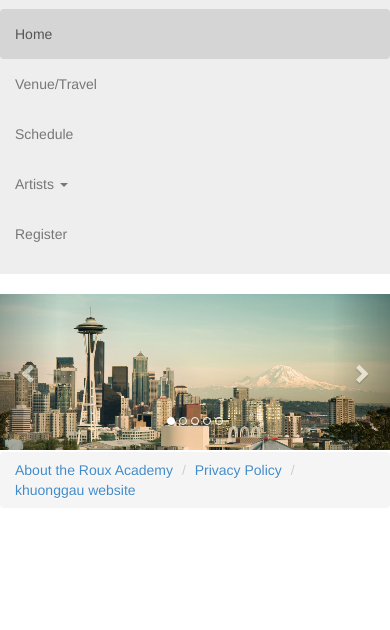
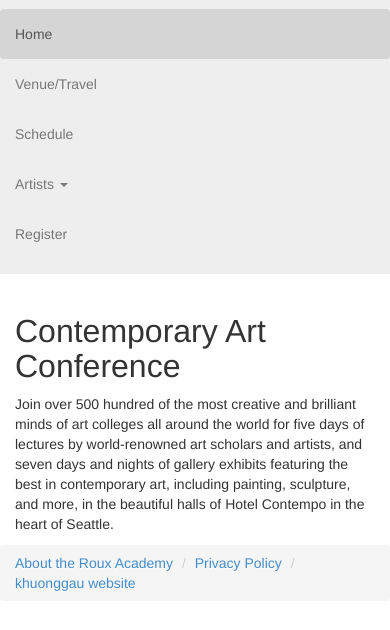
Before and after one commit to khuonggau/demo-template, a PHP site: page / in a window 390 px wide. Shown: the part 77-707 px from the top of the page. Run offline with PHP 8.4, Linux system fonts and the light colour scheme.

Commit message:
hidden some component in mobile design

```diff
--- /dev/null
+++ b/_/components/php/article-intro.php
@@ -0,0 +1,5 @@
+<article class="intro">
+	<h2>Contemporary Art Conference</h2>
+	<p>Join over 500 hundred of the most creative and brilliant minds of art colleges all around the world for five days of lectures by world-renowned art scholars and artists, and seven days and nights of gallery exhibits featuring the best in contemporary art, including painting, sculpture, and more, in the beautiful halls of Hotel Contempo in the heart of Seattle.</p>
+	<p class="hidden-sm">The Roux Academy's annual conference and exhibit is designed to foster a close-knit relationship amongst artists at various universities around the world. No matter what school you attend - if you're an art student at an accredited art school anywhere in the world, you can attend the conference. But sign up early, as this not-to-miss conference sells out quickly, and the waiting list is long. In addition, art students are encouraged to send in works from their school portfolios to be considered for hanging in the CAC exhibit halls, as well as to be selected as a Featured Artist.</p>
+</article><!-- intro -->
--- a/_/components/php/snippet-carousel.php
+++ b/_/components/php/snippet-carousel.php
@@ -1,4 +1,4 @@
-<div id="myCarousel" class="carousel slide">
+<div id="myCarousel" class="carousel hidden-sm slide">
 	<ol class="carousel-indicators">
 		<li data-target="#myCarousel" data-slide-to="0" class="active"></li>
 		<li data-target="#myCarousel" data-slide-to="1"></li>
--- a/about.php
+++ b/about.php
@@ -10,8 +10,9 @@
   <body id="about">
     <section class="container">
       <div class="content row">
+        <?php include "_/components/php/header.php"; ?>
         <section class="main col col-lg-8">
-          <?php include "_/components/php/header.php"; ?>
+
         </section><!-- main -->
         <section class="sidebar col col-lg-4">
 
--- a/artists.php
+++ b/artists.php
@@ -10,8 +10,9 @@
   <body id="artists">
     <section class="container">
       <div class="content row">
+        <?php include "_/components/php/header.php"; ?>
         <section class="main col col-lg-8">
-          <?php include "_/components/php/header.php"; ?>
+
         </section><!-- main -->
         <section class="sidebar col col-lg-4">
 
--- a/index.php
+++ b/index.php
@@ -13,7 +13,7 @@
         <?php include "_/components/php/header.php"; ?>
         <?php include "_/components/php/snippet-carousel.php"; ?>
         <section class="main col col-lg-8">
-
+          <?php include "_/components/php/article-intro.php"; ?>
         </section><!-- main -->
         <section class="sidebar col col-lg-4">
 
--- a/privacypolicy.php
+++ b/privacypolicy.php
@@ -10,8 +10,9 @@
   <body id="privacy">
     <section class="container">
       <div class="content row">
+        <?php include "_/components/php/header.php"; ?>
         <section class="main col col-lg-8">
-          <?php include "_/components/php/header.php"; ?>
+
         </section><!-- main -->
         <section class="sidebar col col-lg-4">
 
--- a/register.php
+++ b/register.php
@@ -10,8 +10,9 @@
   <body id="register">
     <section class="container">
       <div class="content row">
+        <?php include "_/components/php/header.php"; ?>
         <section class="main col col-lg-8">
-          <?php include "_/components/php/header.php"; ?>
+
         </section><!-- main -->
         <section class="sidebar col col-lg-4">
 
--- a/schedule.php
+++ b/schedule.php
@@ -10,8 +10,9 @@
   <body id="schedule">
     <section class="container">
       <div class="content row">
+        <?php include "_/components/php/header.php"; ?>
         <section class="main col col-lg-8">
-          <?php include "_/components/php/header.php"; ?>
+
         </section><!-- main -->
         <section class="sidebar col col-lg-4">
 
--- a/venuetravel.php
+++ b/venuetravel.php
@@ -10,8 +10,9 @@
   <body id="venuetravel">
     <section class="container">
       <div class="content row">
+        <?php include "_/components/php/header.php"; ?>
         <section class="main col col-lg-8">
-          <?php include "_/components/php/header.php"; ?>
+
         </section><!-- main -->
         <section class="sidebar col col-lg-4">
 
```
